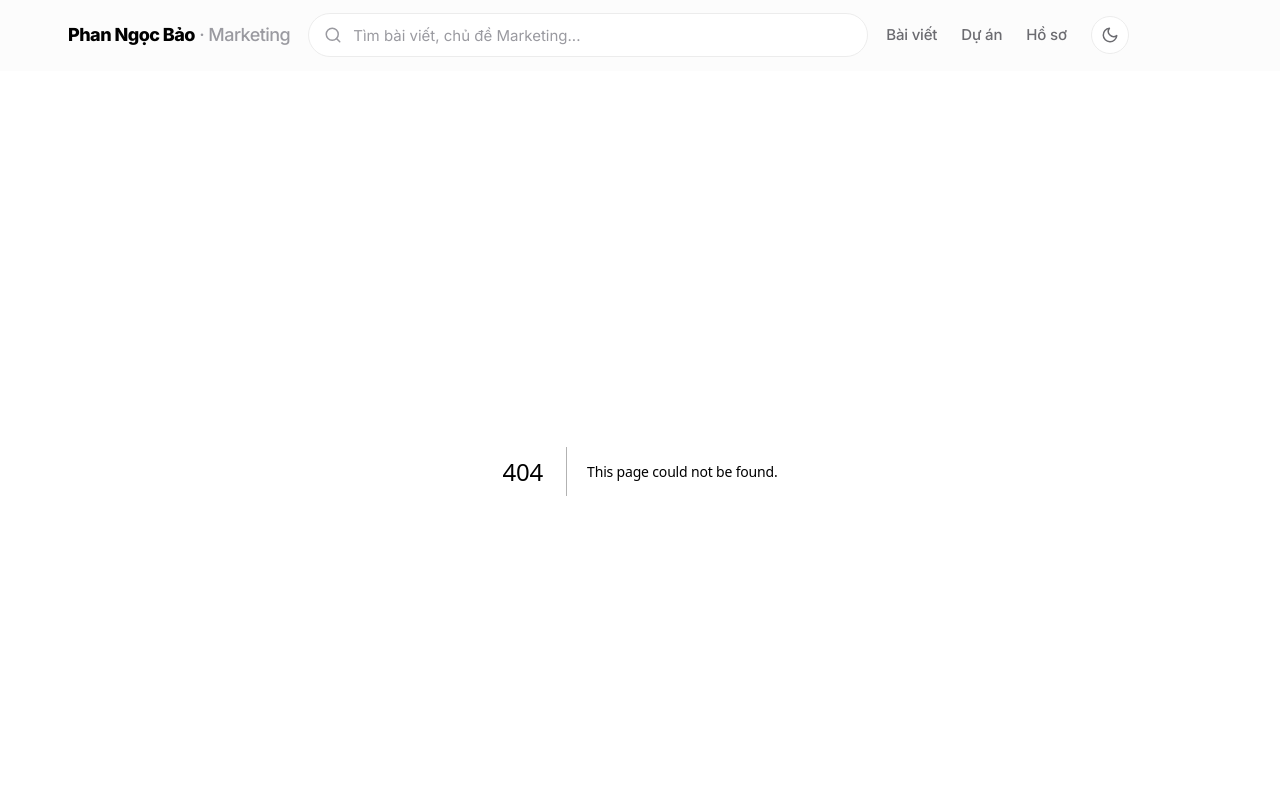
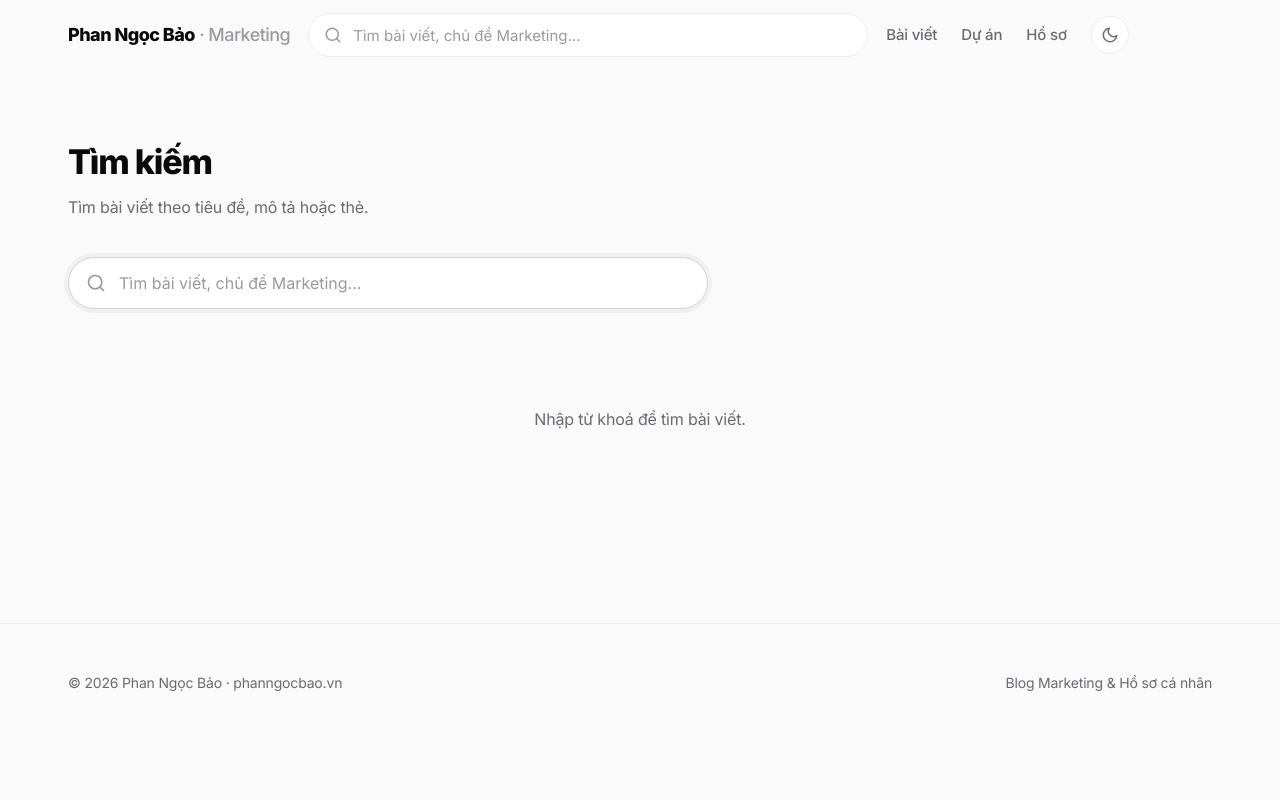
Before and after one commit to baoback/phanngocbao-website, a Next.js app in the folder website/: page /search in a window 1280 px wide. Before the commit this address had no page. Shown: the top 800 px of the page. Built offline with nearby package versions, Linux system fonts and the light colour scheme.

Commit message:
Add files via upload

```diff
--- /dev/null
+++ b/website/app/search/page.jsx
@@ -0,0 +1,27 @@
+import { getAllPosts } from '@/lib/posts';
+import SearchResults from '../components/SearchResults';
+
+export const metadata = {
+  title: 'Tìm kiếm · Phan Ngọc Bảo',
+  robots: { index: false },
+};
+
+export default async function SearchPage({ searchParams }) {
+  const sp = (await searchParams) || {};
+  const q = (sp.q || '').toString();
+  const posts = getAllPosts();
+
+  return (
+    <section className="section">
+      <div className="container">
+        <div className="section-head">
+          <div>
+            <h2>Tìm kiếm</h2>
+            <p>Tìm bài viết theo tiêu đề, mô tả hoặc thẻ.</p>
+          </div>
+        </div>
+        <SearchResults posts={posts} initialQuery={q} />
+      </div>
+    </section>
+  );
+}
```
